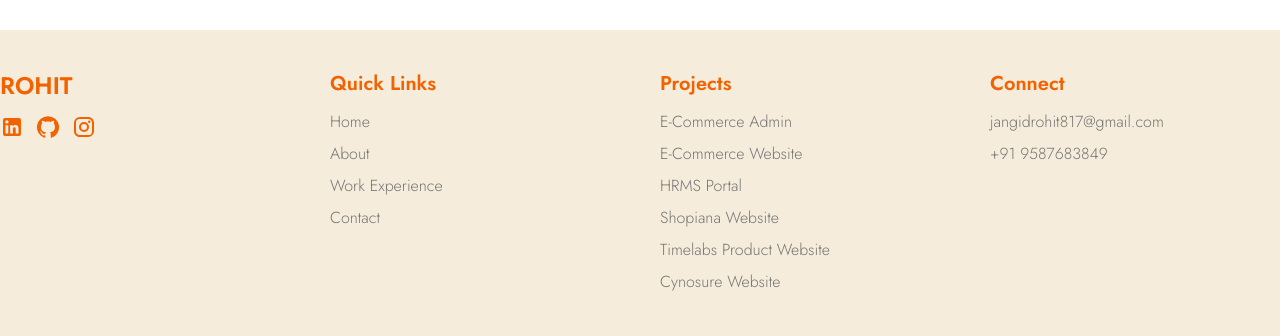
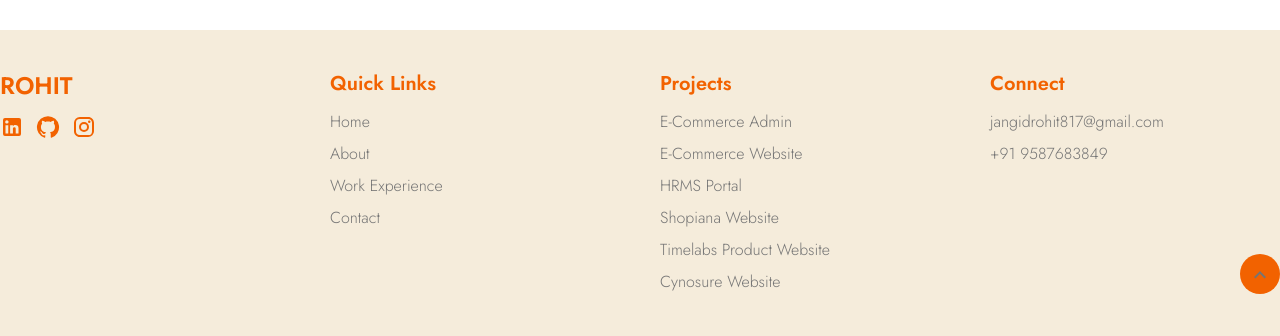
Before and after one commit to Rohitjangid17/Rohit-portfolio-web, a React (Create React App) app: page /contact in a window 1280 px wide. Shown: the part 1582-1918 px from the top of the page. Built offline with nearby package versions, Linux system fonts and the light colour scheme.

Commit message:
update footer

```diff
--- a/src/index.scss
+++ b/src/index.scss
@@ -4,6 +4,7 @@
 body {
   margin: 0;
   font-family: "Jost", sans-serif;
+  scroll-behavior: smooth;
 }
 
 ::-webkit-scrollbar {
--- a/src/layout/Footer.js
+++ b/src/layout/Footer.js
@@ -4,8 +4,17 @@ import InstagramIcon from '@mui/icons-material/Instagram';
 import GitHubIcon from '@mui/icons-material/GitHub';
 import LinkedInIcon from '@mui/icons-material/LinkedIn';
 import FavoriteIcon from '@mui/icons-material/Favorite';
+import ExpandLessIcon from '@mui/icons-material/ExpandLess';
 
 const Footer = () => {
+    // Scroll to top of the page
+    const scrollToTop = () => {
+        window.scrollTo({
+            top: 0,
+            behavior: 'smooth'
+        });
+    };
+
     return (
         <>
             <footer className='py-10 bg-[#f5ecdb] px-5 sm:px-0'>
@@ -61,7 +70,7 @@ const Footer = () => {
                                 </li>
                             </ul>
                         </div>
-                        <div className='flex flex-col gap-y-3'>
+                        <div className='flex flex-col gap-y-3 relative'>
                             <h4 className='text-[#f26200] text-xl font-semibold'>Connect</h4>
 
                             <ul className='flex flex-col gap-y-2'>
@@ -72,6 +81,8 @@ const Footer = () => {
                                     <Link to="tel:+919587683849" className='text-[#757575] text-base font-light'>+91 9587683849</Link>
                                 </li>
                             </ul>
+
+                            <button type="button" onClick={scrollToTop} className='absolute bottom-0 right-0 bg-[#f26200] w-10 h-10 rounded-full text-[#757575] text-base font-normal'><ExpandLessIcon /></button>
                         </div>
                     </div>
 
```
